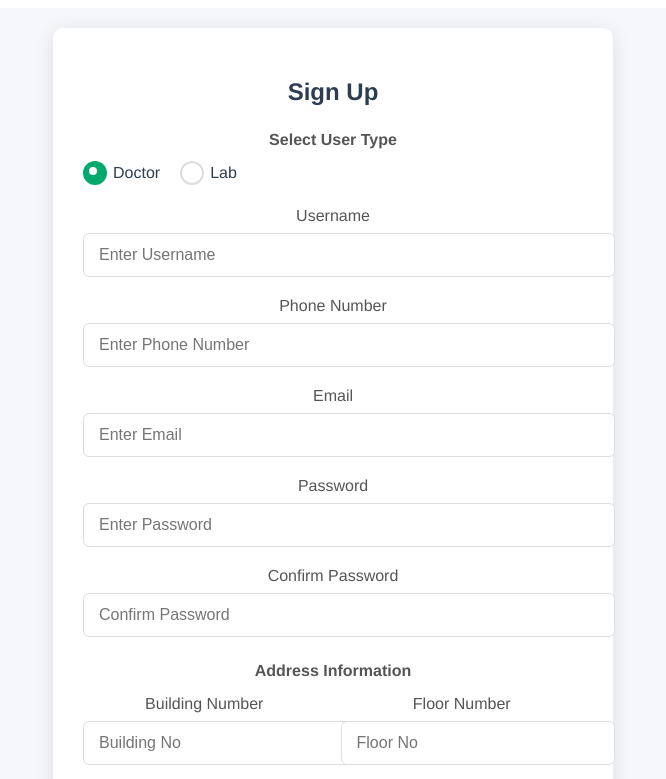
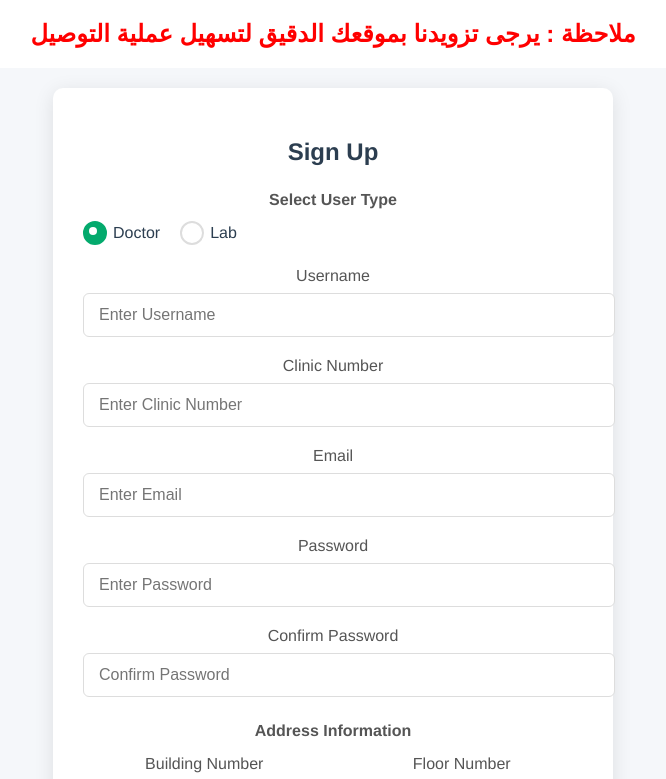
Before and after one commit to HossamElDeenKamal2003/update-front-reception-robot, a Vue app: page /register in a window 1280 px wide. Shown: the top 779 px of the page, without its empty margins (307-973 px from the left). Built offline with nearby package versions, Linux system fonts and the light colour scheme.

Commit message:
Add files via upload

```diff
--- a/src/views/auth/login.vue
+++ b/src/views/auth/login.vue
@@ -1,5 +1,6 @@
 <template>
   <div class="login-container">
+
     <form @submit.prevent="handleSubmit" class="login-form">
       <h2 class="form-title">Login</h2>
 
--- a/src/views/auth/signup.vue
+++ b/src/views/auth/signup.vue
@@ -1,5 +1,9 @@
 <template>
+  <div>
+    <h2 style="color: red">ملاحظة : يرجى تزويدنا بموقعك الدقيق لتسهيل عملية التوصيل</h2>
+  </div>
   <div class="signup-container">
+
     <form @submit.prevent="handleSubmit" class="signup-form">
       <h2 class="form-title">Sign Up</h2>
 
@@ -33,11 +37,11 @@
       </div>
 
       <div class="form-group">
-        <label for="phone">Phone Number</label>
+        <label for="phone">{{ userType === 'doctor' ? 'Clinic Number' : 'Phone Number' }}</label>
         <input
             type="tel"
             id="phone"
-            placeholder="Enter Phone Number"
+            :placeholder="userType === 'doctor' ? 'Enter Clinic Number' : 'Enter Phone Number'"
             v-model="phoneNumber"
             required
         >
```
